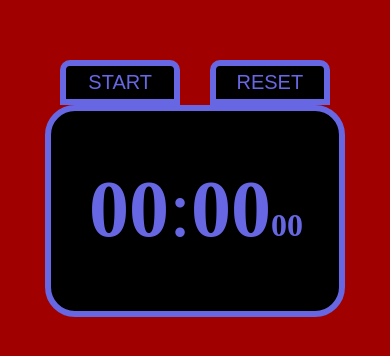
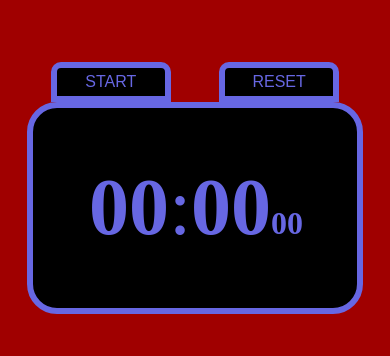
Before and after one commit to Serhiy1015/Stopwatch, a plain HTML site: page index.html in a window 390 px wide. Shown: the part 242-598 px from the top of the page. Drawn offline with Linux system fonts and the light colour scheme.

Commit message:
Update style.css

```diff
--- a/style.css
+++ b/style.css
@@ -66,30 +66,21 @@ body {
     width: 30px;
 }
 
+
 @media screen and (max-width: 500px) {
 
     #container {
         display: flex;
         flex-direction: column;
-        width: 80%;
+        width: 90%;
     }
 
     #start,
     #reset {
-        background-color: black;
-        color: rgb(103, 103, 227);
-        border-top-right-radius: 10px;
-        border-bottom: 0;
-        padding: 5px 0pх;
         text-align: center;
-        border-top-left-radius: 10px;
-        border: 6px solid rgb(103, 103, 227);
-        font-family: "Orbitron", sans-serif;
-        font-size: 20px;
-        ;
+        font-size: 16px;        ;
         width: 120px;
         cursor: pointer;
-
 
     }
 
```
